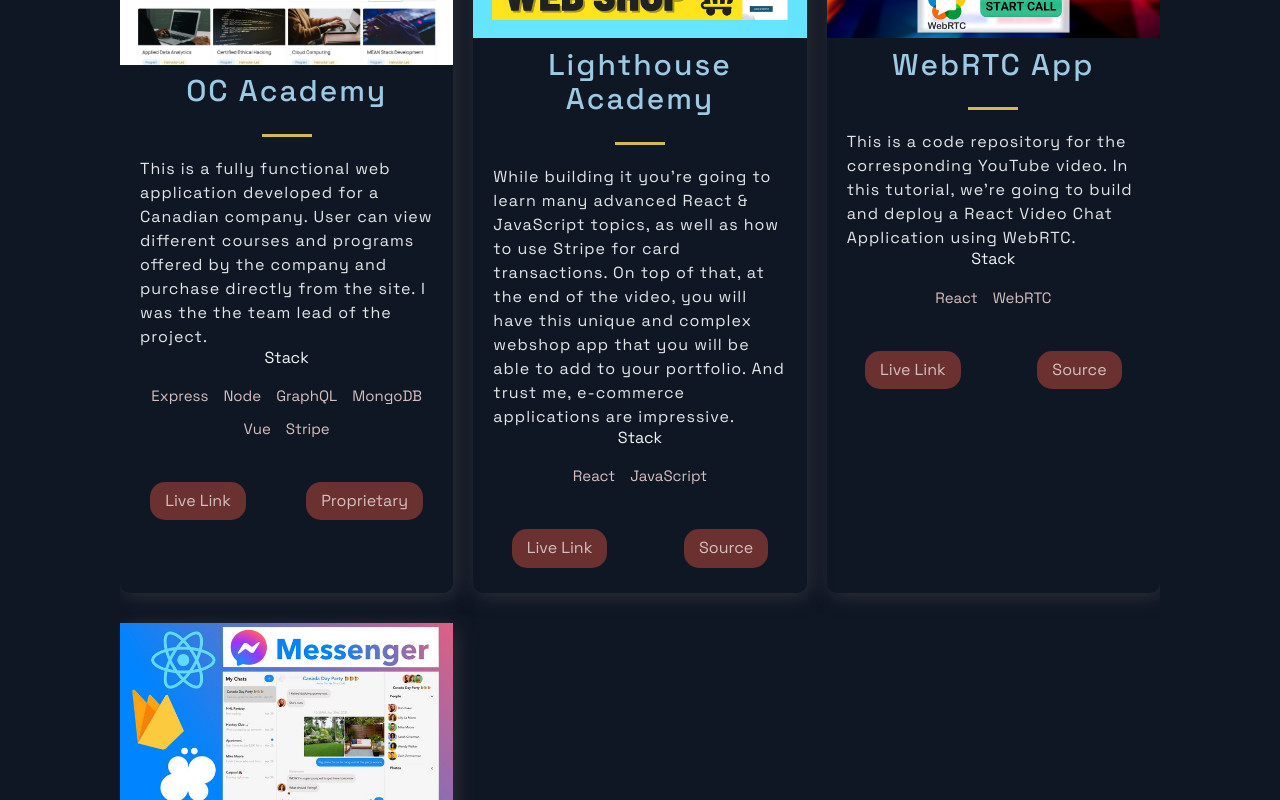
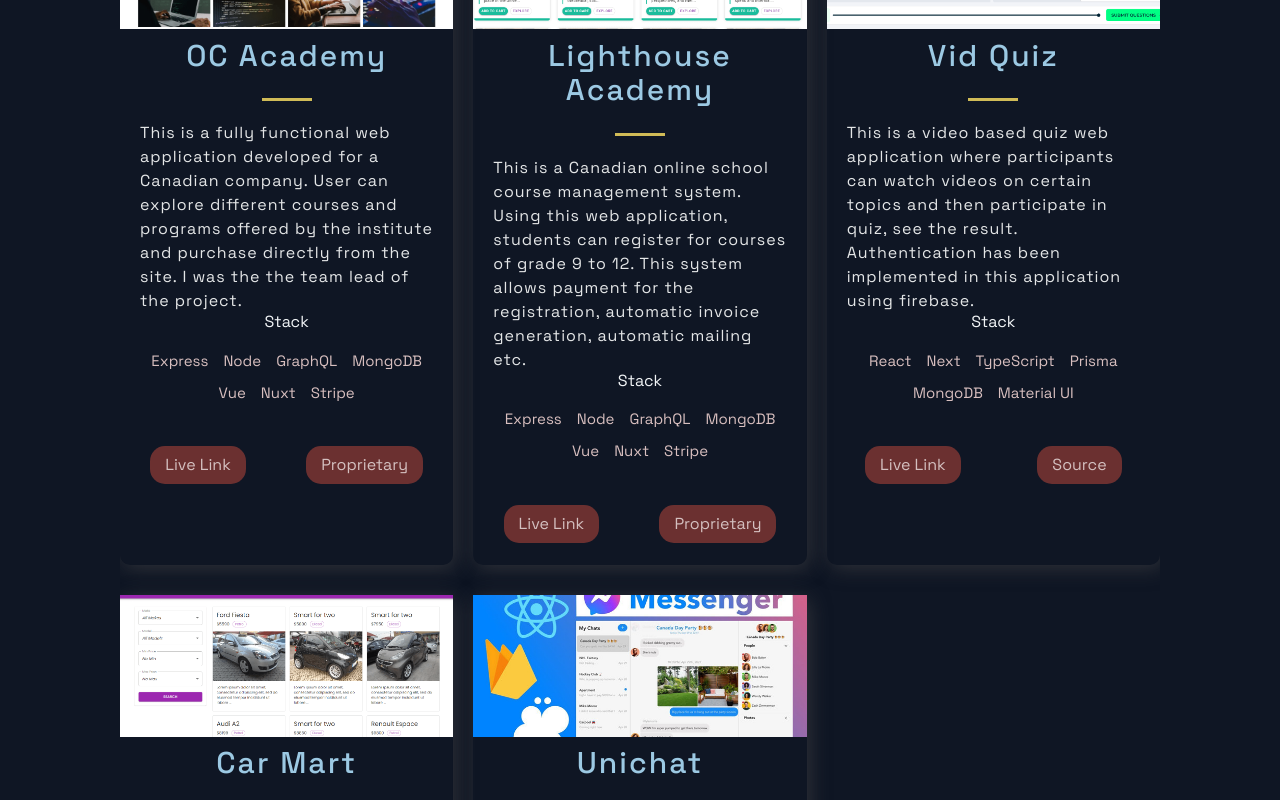
Before and after one commit to devshafi/devshafi.github.io, a Next.js app: page / in a window 1280 px wide. Shown: the part 1040-1840 px from the top of the page. Built offline with nearby package versions, Linux system fonts and the light colour scheme.

Commit message:
updated projects

```diff
--- a/src/components/Projects/ProjectsStyles.js
+++ b/src/components/Projects/ProjectsStyles.js
@@ -2,7 +2,7 @@
 
 export const Img = styled.img`
   width:100%;
-  height:auto;
+  height:25%;
   object-fit: cover;
   overflow: hidden;
 `
--- a/src/constants/constants.js
+++ b/src/constants/constants.js
@@ -1,9 +1,9 @@
 export const projects = [
   {
     title: 'OC Academy',
-    description: "This is a fully functional web application developed for a Canadian company. User can view different courses and programs offered by the company and purchase directly from the site. I was the the team lead of the project.",
+    description: "This is a fully functional web application developed for a Canadian company. User can explore different courses and programs offered by the institute and purchase directly from the site. I was the the team lead of the project.",
     image: '/images/img-oca.PNG',
-    tags: ['Express', 'Node', 'GraphQL', 'MongoDB', 'Vue','Stripe'],
+    tags: ['Express', 'Node', 'GraphQL', 'MongoDB', 'Vue','Nuxt','Stripe'],
     isPrivate: true,
     link: 'https://ocacademy.ca',
     code: '',
@@ -11,21 +11,33 @@
   },
   {
     title: 'Lighthouse Academy',
-    description: "While building it you're going to learn many advanced React & JavaScript topics, as well as how to use Stripe for card transactions. On top of that, at the end of the video, you will have this unique and complex webshop app that you will be able to add to your portfolio. And trust me, e-commerce applications are impressive.",
-    image: '/images/2.png',
-    tags: ['React', 'JavaScript'],
-    source: 'https://google.com',
-    visit: 'https://google.com',
+    description: "This is a Canadian online school course management system. Using this web application, students can register for courses of grade 9 to 12. This system allows payment for the registration, automatic invoice generation, automatic mailing etc.",
+    image: '/images/img-lha.PNG',
+    tags: ['Express', 'Node', 'GraphQL', 'MongoDB', 'Vue','Nuxt','Stripe'],
+    isPrivate: true,
+    link: 'https://course.lighthouseacademy.ca',
+    code: '',
     id: 1,
   },
   {
-    title: 'WebRTC App',
-    description: "This is a code repository for the corresponding YouTube video. In this tutorial, we're going to build and deploy a React Video Chat Application using WebRTC.",
-    image: '/images/3.jpg',
-    tags: ['React', 'WebRTC'],
-    source: 'https://google.com',
-    visit: 'https://google.com',
+    title: 'Vid Quiz',
+    description: "This is a video based quiz web application where participants can watch videos on certain topics and then participate in quiz, see the result. Authentication has been implemented in this application using firebase.",
+    image: '/images/img-vid-quiz.PNG',
+    tags: ['React','Next','TypeScript','Prisma','MongoDB','Material UI'],
+    isPrivate:false,
+    link: 'https://car-mart.vercel.app',
+    code: 'https://github.com/devshafi/car-mart',
     id: 2,
+  },
+  {
+    title: 'Car Mart',
+    description: "This is a demo project where the main focus was implementing SEO friendly queries, SSR, SSG etc. using Next.JS and TypeScript",
+    image: '/images/img-car-mart.PNG',
+    tags: ['React','Next','TypeScript','Prisma','MongoDB','Material UI'],
+    isPrivate:false,
+    link: 'https://car-mart.vercel.app',
+    code: 'https://github.com/devshafi/car-mart',
+    id: 3,
   },
   {
     title: 'Unichat',
@@ -34,7 +46,7 @@
     tags: ['React', 'ChatEngine', 'Firebase'],
     source: 'https://google.com',
     visit: 'https://google.com',
-    id: 3,
+    id: 4,
   },
 ];
 
```
Also changed, not shown: public/images/img-vid-quiz.PNG (added).
